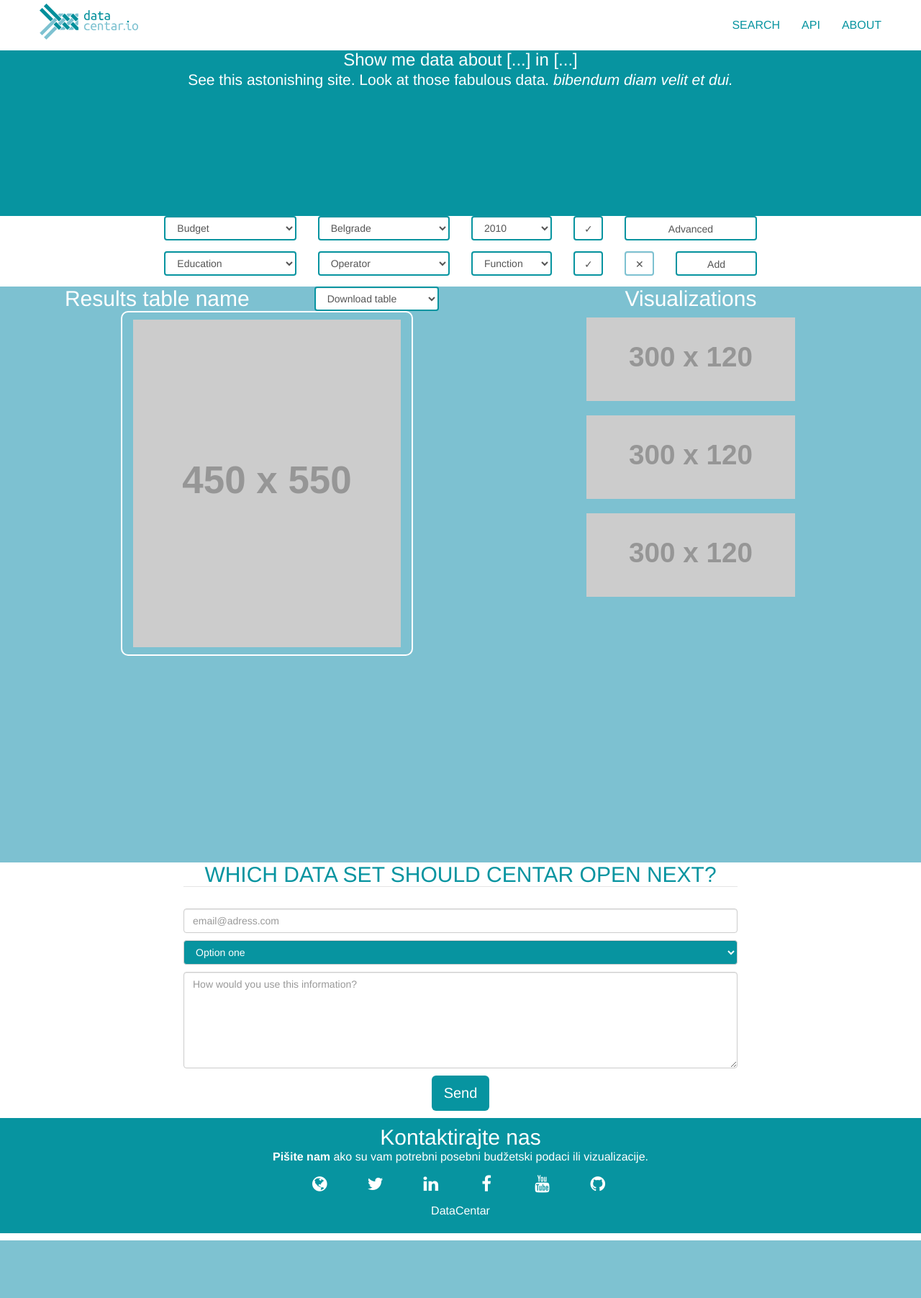
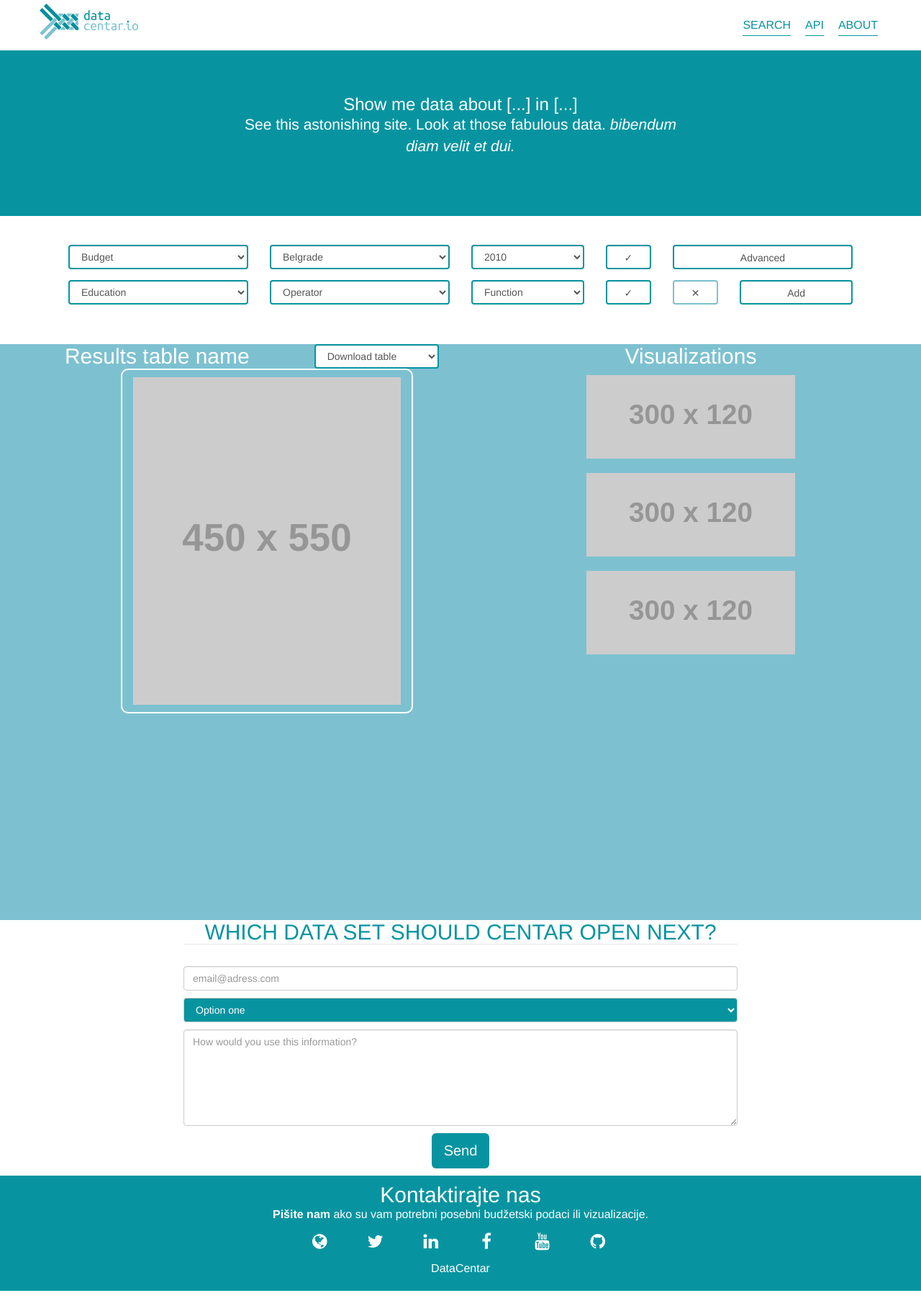
Before and after one commit to crtarsorg/data-centar, a Flask app: page /search/ in a window 1280 px wide. Shown: the whole page at 72% size. Before the commit the page ends 1723 px from the top, so only its background shows below. Run offline with Flask 2, Linux system fonts and the light colour scheme; grey boxes labelled with a size stand in for pictures from a placeholder-image service; some libraries are stand-ins or nearby versions.

Commit message:
meni and intro fix

```diff
--- a/app/static/css/style.css
+++ b/app/static/css/style.css
@@ -28,11 +28,26 @@
 .section-height{ min-height: 100vh; }
 
 .intro {
+    position: relative;
+    overflow: hidden;
     height: 300px;
     padding-top: 70px;
     /*margin-bottom: 70px;*/
 }
-
+/*.intro-body {
+    position: relative;
+    overflow: hidden;
+    height: 300px;
+}*/
+.intro-content {
+    color: #fff;
+    position: absolute;
+    top: 50%;
+    left: 50%;
+    -webkit-transform: translate(-50%, -50%);
+    tranform: translate(-50%, -50%);
+    padding-top: 70px;
+}
 .intro.landing{height: 120vh;}
 
 @media screen and (min-width:650px) and (max-width:1000px) {
@@ -47,6 +62,11 @@
 #searchWithParams{
     font-size: 18px;
 }
+
+.main-content {
+    padding: 40px;
+}
+
 /* http://embedresponsively.com/ */
 .embed-container {
     position: relative;
@@ -170,7 +190,6 @@
 	width: 35%;
 	margin: auto;
 }
-
 .content-dataset ul{
     line-height: 3;
     text-decoration: underline;
@@ -190,6 +209,13 @@
     background: #fff;
     border: 0px;
 }
+.nav>li>a {
+    border-bottom: 1px solid #0794A0;
+    padding: 0;
+    padding-top: 15px;
+    margin-right: 20px;
+    height: 40px;
+}
 .navbar-default .navbar-nav>li>a {
     text-transform: uppercase;
     color: #0794A0;
--- a/app/templates/mod_search/index.html
+++ b/app/templates/mod_search/index.html
@@ -1,22 +1,19 @@
 {% extends "layout.html" %} {% block body %}
 <header class="intro primary-color">
-    <div class="intro-body container">
-        <div>
-            <div class="white-content">
-                <div>
+    <!-- <div class="intro-body container"> -->
+        <div class="intro-content">
             <h3 class="text-center">Show me data about [...] in [...]</h3>
             <p class="text-center lead">
                 See this astonishing site. Look at those fabulous data. <em>bibendum diam velit et dui.</em>
             </p>
         </div>
-            </div>
-        </div>
-    </div>
+    <!-- </div> -->
 </header>
 <!-- Search params Section -->
-<section id="searchParamsS" class="container-fluid primary-content-color text-center">
-    <div class="row">
-        <div class="col-md-8 col-md-offset-2 ">
+<div class="container">
+	<section id="searchParamsS" class="text-center main-content">
+	    <!-- <div class="row"> -->
+	        <div class="">
 	            <form action="" class="form-horizontal" role="form">
 	                <div class="form-group">
 	                    <div class="col-xs-3">
@@ -69,8 +66,9 @@
 	                </div>
 	            </form>
 	        </div>
+	    <!-- </div> -->
+	</section>
 </div>
-</section>
 <!-- Data sets Section -->
 <section id="dataSetS" class="container-fluid section-height secondary-color content-section text-center white-content">
     <div class="row">
```
Lines whose indentation alone changed are shown as unchanged.
